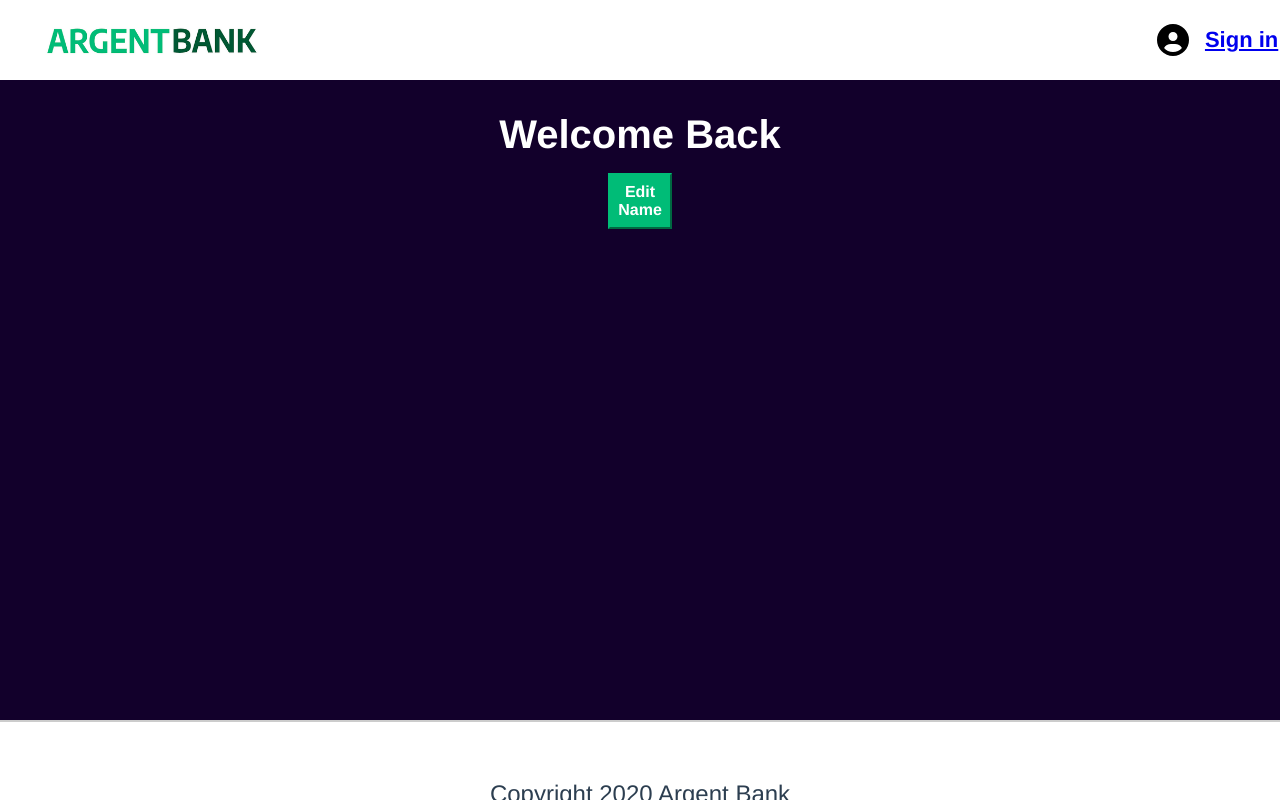
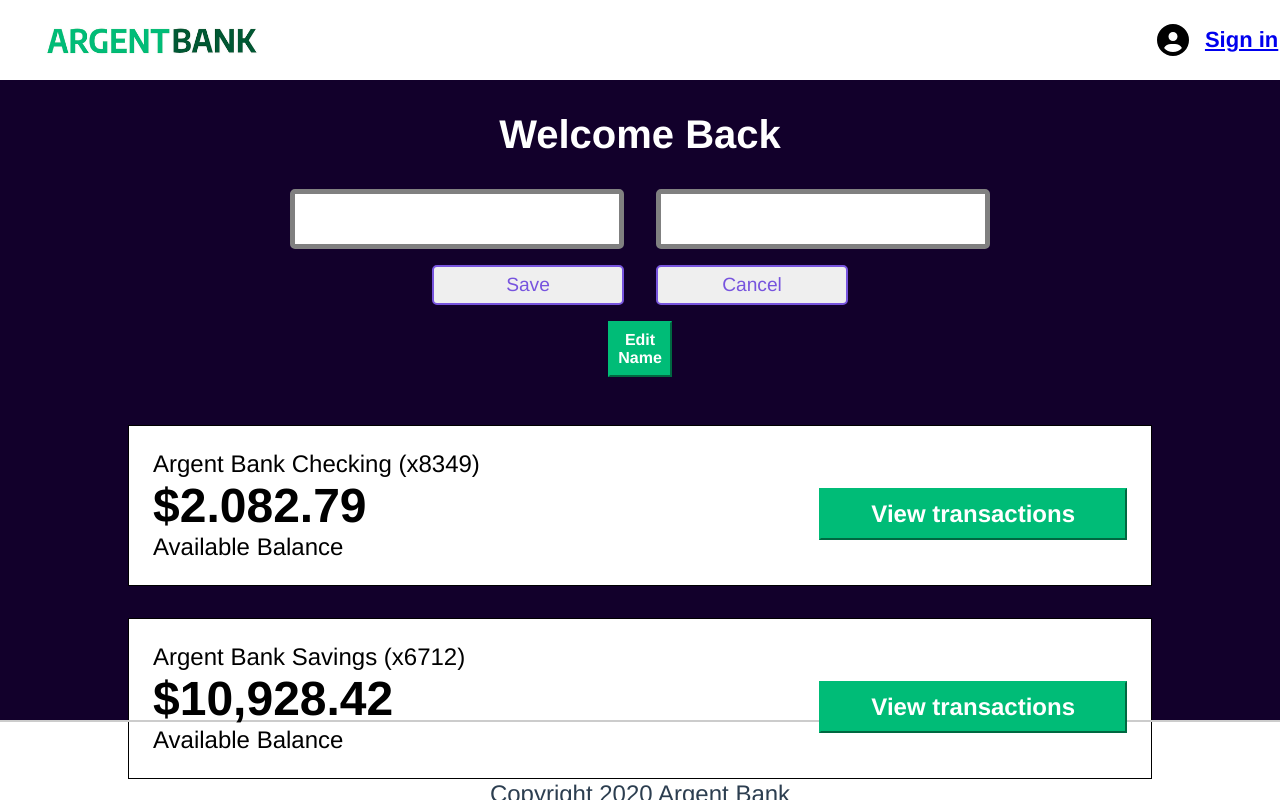
Before and after one commit to damodred53/argent_bank, a React (Create React App) app in the folder argent_bank/Front-end/: page /profile in a window 1280 px wide. Both pictures are taken after a click on the button "Edit Name". Shown: the top 800 px of the page. Built offline with nearby package versions, Linux system fonts and the light colour scheme; a web font is replaced by a local one.

Commit message:
intégration formulaire changement de nom

```diff
--- /dev/null
+++ b/argent_bank/Front-end/sass/components/AccountView.scss
@@ -0,0 +1,43 @@
+
+.accountview {
+    display: flex;
+    flex-direction: row;
+    justify-content: space-between;
+    align-items: center;
+    border: 1px solid black;
+    background-color: #fff;
+    width: 80%;
+    margin: 0 auto;
+    padding: 1.5rem;
+    box-sizing: border-box;
+    text-align: left;
+    margin-bottom: 2rem;
+
+    &_div {
+        width: 100%;
+        flex: 1;
+
+        &_name, &_type {
+            margin: 0;
+            padding: 0;
+            font-size: 1.5rem;
+            font-weight: normal;
+        }
+
+        &_money {
+            margin: 0;
+            font-size: 3rem;
+            font-weight: bold;
+        }
+
+        &_button {
+            padding: 10px 50px;
+            font-size: 1.5rem;
+            font-weight: bold;
+            margin-top: 1rem;
+            border-color: #00bc77;
+            background-color: #00bc77;
+            color: #fff;
+        }
+    }
+}
--- a/argent_bank/Front-end/sass/pages/userPage/userPage.scss
+++ b/argent_bank/Front-end/sass/pages/userPage/userPage.scss
@@ -17,9 +17,9 @@
         }
 
         &_button {
+
             background-color: #00bc77;
             border-color: #00bc77;
-
             color: white;
             box-shadow: none;
             cursor: pointer;
@@ -30,5 +30,60 @@
             margin-top: 1rem;
 
         }
+
+        &_wrapper {
+            margin-top: 3rem;
+        }
     }
 }
+
+
+.form_edit {
+
+    padding-top: 2rem;
+
+    &_part {
+
+        display: flex;
+        flex-direction: column;
+        row-gap: 1rem;
+
+
+        &_div {
+
+            display: flex;
+            flex-direction: row;
+            justify-content: center;
+            column-gap: 2rem;
+
+
+            input {
+                height: 3rem;
+                width: 20rem;
+                border-radius: 5px;
+                border: grey 5px solid;
+            }
+
+            &_buttons {
+
+                display: flex;
+                flex-direction: row;
+                justify-content: center;
+                column-gap: 2rem;
+
+                button {
+                    display: flex;
+                    justify-content: center;
+                    align-items: center;
+                    height: 2.5rem;
+                    min-width: 12rem;
+                    border-radius: 5px;
+                    border: #7754de 2px solid;
+                    color: #7754de;
+                    font-size: 1.2rem;
+                }
+
+            }
+        }
+    }
+}
--- a/argent_bank/Front-end/src/components/UserPart/accountView/AccountView.jsx
+++ b/argent_bank/Front-end/src/components/UserPart/accountView/AccountView.jsx
@@ -1,14 +1,21 @@
 
 import React from "react";
+import Button from "../../button/Button";
 
 
 const AccountView = ({content}) => {
 
-    console.log(content)
-
     return (
 
-        <article></article>
+        <article className="accountview">
+            <div className="accountview_div">
+                <p className="accountview_div_name">{content.name}</p>
+                <p className="accountview_div_money">${content.money}</p>
+                <p className="accountview_div_type">{content.type}</p>
+            </div>
+            < Button className="accountview_div_button" textContent="View transactions" />
+
+        </article>
     )
 }
 
--- a/argent_bank/Front-end/src/components/UserPart/welcomingUser/WelcomingUser.jsx
+++ b/argent_bank/Front-end/src/components/UserPart/welcomingUser/WelcomingUser.jsx
@@ -3,8 +3,24 @@ import Button from "../../button/Button";
 import AccountView from "../accountView/AccountView";
 import AllServices from "../../../services/Services";
 
+
 const WelcomingUser = () => {
     const [accounts, setAccounts] = useState([]);
+    const [appearrance, setAppearance] = useState(true)
+
+
+    const toggleEditName = () => {
+
+        if (appearrance ) {
+            setAppearance(!appearrance)
+        } else {
+            setAppearance(!appearrance)
+        }
+    }
+
+    const handleSubmit = (e) => {
+        e.preventDefault()
+    }
 
 
     useEffect(() => {
@@ -18,17 +34,41 @@ const WelcomingUser = () => {
         fetchData();
     }, []);
 
-console.log(accounts)
-
     return (
         <section className="userpage">
             <div className="userpage_div">
                 <h1 className="userpage_div_title">Welcome Back</h1>
                 <h1 className="userpage_div_title"></h1>
-                <Button textContent="Edit Name" className="userpage_div_button" />
-                {accounts.map((item, index) => {
-                    return <AccountView content={item} index={index} />
-                })}
+
+                    {appearrance ?
+                    <span className="test_span" onClick={toggleEditName}>
+                        <Button textContent="Edit Name" className="userpage_div_button" />
+                    </span>
+                    :
+                    <div className="form_edit">
+                    <form className="form_edit_part" onSubmit={handleSubmit}>
+                        <div className="form_edit_part_div">
+                            <input className="form_edit_part_div_input" type="text" />
+                            <input className="form_edit_part_div_input" type="text" />
+                        </div>
+                        <div className="form_edit_part_div_buttons">
+                            <Button className="form_edit_part_div_buttons" textContent="Save" />
+                            <Button className="form_edit_part_div_buttons" textContent="Cancel" />
+                        </div>
+                    </form>
+                    <span className="test_span" onClick={toggleEditName}>
+                        <Button textContent="Edit Name" className="userpage_div_button" />
+                    </span>
+                    </div>
+
+                    }
+
+
+                <div className="userpage_div_wrapper">
+                    {accounts.map((item, index) => {
+                        return <AccountView content={item} index={index} key={index}/>
+                    })}
+                </div>
             </div>
         </section>
     );
--- a/argent_bank/Front-end/src/main.scss
+++ b/argent_bank/Front-end/src/main.scss
@@ -11,6 +11,7 @@
 @import "../sass/components/Banner.scss";
 @import "../sass/components/Slogans.scss";
 @import "../sass/components/CardsLandingPage.scss";
+@import "../sass/components/AccountView.scss";
 
 @import "../sass/layout/Footer.scss";
 
```
Also changed, not shown: argent_bank/Front-end/src/bidouillage.jsx (line endings or trailing spaces).
